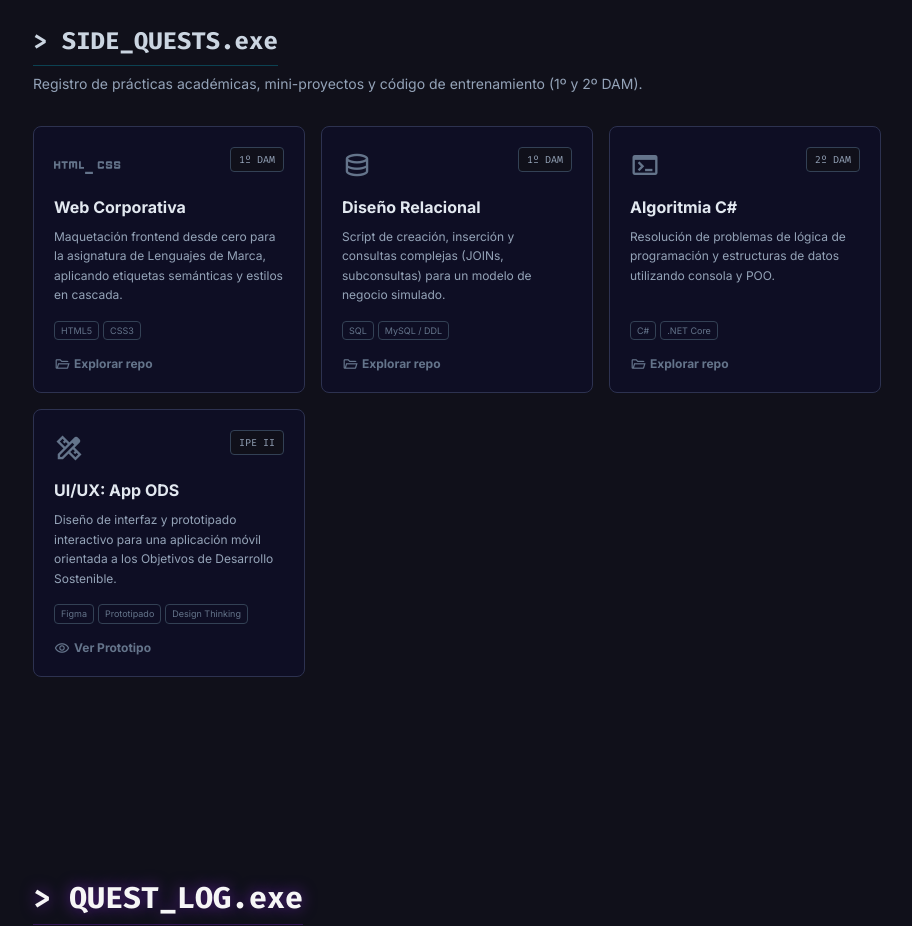
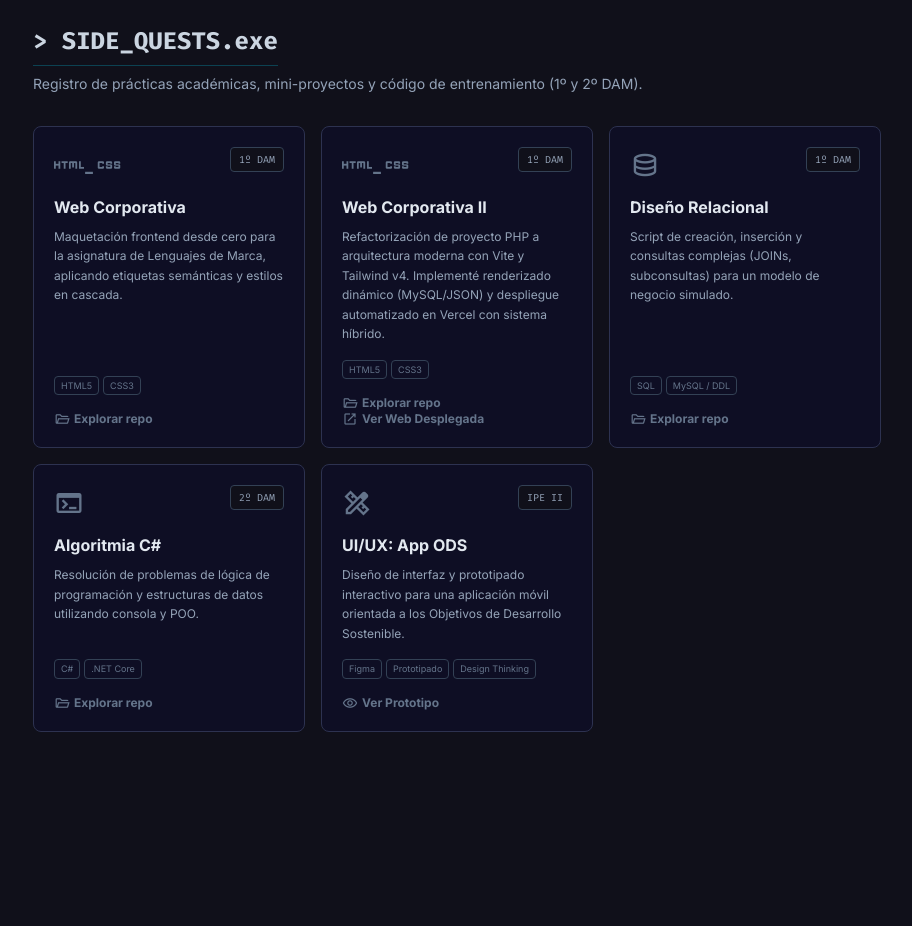
Before and after one commit to pedroesimonv/portfolio-dev, a plain HTML site: page index.html in a window 1280 px wide. Shown: the part 2940-3866 px from the top of the page, without its empty margins (183-1095 px from the left). Drawn offline with nearby package versions, Linux system fonts and the light colour scheme.

Commit message:
Fix: Forzando subida del CV en minúsculas

```diff
--- a/index.html
+++ b/index.html
@@ -55,7 +55,7 @@
     </a>
 </nav>
 <div class="flex items-center gap-4">
-<a href="/assets/CV_Pedro_Simon.pdf" download="CV_Pedro_Simon.pdf" target="_blank" class="bg-primary hover:bg-primary/90 text-white px-5 py-2 rounded-lg text-sm font-bold transition-all shadow-lg shadow-primary/20 block text-center">
+<a href="/assets/cv-pedro-simon.pdf" download="CV_Pedro_Simon.pdf" target="_blank" class="bg-primary hover:bg-primary/90 text-white px-5 py-2 rounded-lg text-sm font-bold transition-all shadow-lg shadow-primary/20 block text-center">
     Descargar CV
 </a>
 </div>
@@ -79,13 +79,15 @@
                         Pedro Simón
                     </h2>
 </div>
+
 <div class="flex flex-col sm:flex-row items-center justify-center gap-4 pt-6">
-<a href="/assets/CV_Pedro_Simon.pdf" download="CV_Pedro_Simon.pdf" target="_blank" class="w-full sm:w-auto px-8 py-4 border-2 border-slate-deep text-[#F6F6F6] font-bold rounded-lg hover:bg-slate-deep/20 transition-all flex items-center justify-center gap-2">
+<a href="/assets/cv-pedro-simon.pdf" download="CV_Pedro_Simon.pdf" target="_blank" class="w-full sm:w-auto px-8 py-4 border-2 border-slate-deep text-[#F6F6F6] font-bold rounded-lg hover:bg-slate-deep/20 transition-all flex items-center justify-center gap-2">
     <span class="material-symbols-outlined text-xl">download</span>
     Descargar CV
 </a>
+
 <button class="w-full sm:w-auto px-8 py-4 bg-primary text-[#F6F6F6] font-bold rounded-lg hover:brightness-110 transition-all shadow-xl shadow-primary/30 flex items-center justify-center gap-2">
-<a href="#" class="w-full sm:w-auto px-8 py-4 bg-primary text-[#F6F6F6] font-bold rounded-lg hover:brightness-110 transition-all shadow-xl shadow-primary/30 flex items-center justify-center gap-2 wip-link">
+<a href="#portfolio" class="w-full sm:w-auto px-8 py-4 bg-primary text-[#F6F6F6] font-bold rounded-lg hover:brightness-110 transition-all shadow-xl shadow-primary/30 flex items-center justify-center gap-2">
     <span class="material-symbols-outlined text-xl">rocket_launch</span> Mis Proyectos
 </a>
                     </button>
@@ -384,6 +386,27 @@
             </div>
             <a href="https://github.com/PESV2526/practica1_LenguajesDeMarca_2024_2025" class="text-xs font-bold text-slate-500 group-hover:text-slate-300 flex items-center gap-1 mt-auto transition-colors">
                 <span class="material-symbols-outlined text-[16px]">folder_open</span> Explorar repo
+            </a>
+        </div>
+
+        <div class="bg-navy-deep/10 border border-slate-deep rounded-lg p-5 hover:border-slate-500 hover:bg-slate-800/30 transition-all flex flex-col group relative overflow-hidden">
+            <div class="flex justify-between items-start mb-3">
+                <span class="material-symbols-outlined text-slate-500 group-hover:text-cyan-400 transition-colors text-3xl">html-css</span>
+                <span class="text-[10px] font-code border border-slate-700 bg-[#10101A] text-slate-400 px-2 py-1 rounded">1º DAM</span>
+            </div>
+            <h4 class="font-bold text-slate-200 text-md mb-2 group-hover:text-cyan-400 transition-colors">Web Corporativa II</h4>
+            <p class="text-xs text-slate-400 font-display mb-4 flex-1 leading-relaxed">
+                Refactorización de proyecto PHP a arquitectura moderna con Vite y Tailwind v4. Implementé renderizado dinámico (MySQL/JSON) y despliegue automatizado en Vercel con sistema híbrido.
+            </p>
+            <div class="flex flex-wrap gap-1 mb-4">
+                <span class="text-[9px] px-1.5 py-0.5 rounded border border-slate-700 text-slate-500">HTML5</span>
+                <span class="text-[9px] px-1.5 py-0.5 rounded border border-slate-700 text-slate-500">CSS3</span>
+            </div>
+            <a href="https://github.com/PESV2526/practica2_LenguajesDeMarca_2024_2025" class="text-xs font-bold text-slate-500 group-hover:text-slate-300 flex items-center gap-1 mt-auto transition-colors">
+                <span class="material-symbols-outlined text-[16px]">folder_open</span> Explorar repo
+            </a>
+           <a href="https://practica2-lenguajes-de-marca-2024-2.vercel.app/index.html" target="_blank" rel="noopener noreferrer" class="text-xs font-bold text-slate-500 group-hover:text-cyan-400 flex items-center gap-1 mt-auto transition-colors">
+    <span class="material-symbols-outlined text-[16px]">open_in_new</span> Ver Web Desplegada
             </a>
         </div>
 
```
Also changed, not shown: 2 other files.
